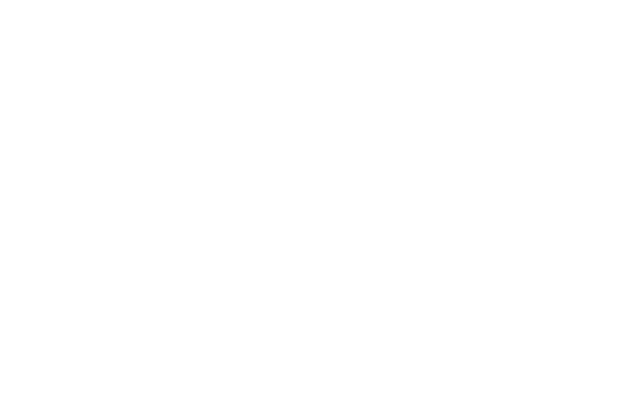
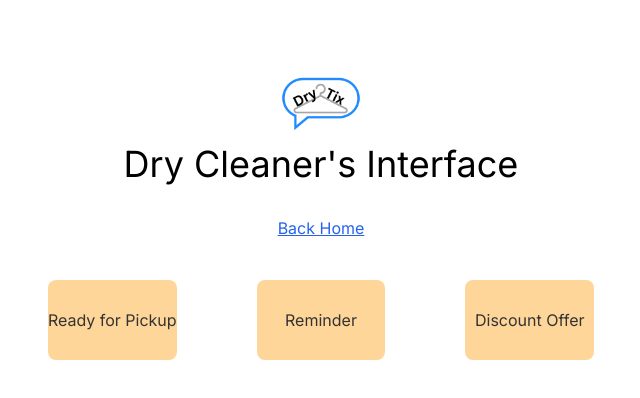
Before and after one commit to maxwellpothier/drytix, a Next.js app: page /demo in a window 1280 px wide. Shown: the top 398 px of the page, without its empty margins (319-959 px from the left). Built offline with nearby package versions, Linux system fonts and the light colour scheme.

Commit message:
not working at all

```diff
--- /dev/null
+++ b/app/demo/api/sendSMS.ts
@@ -0,0 +1,29 @@
+import { NextApiRequest, NextApiResponse } from 'next';
+import twilio from 'twilio';
+
+export default function sendMessage(req: NextApiRequest, res: NextApiResponse) {
+  const accountSid = <string>process.env.TWILIO_ACCOUNT_SID;
+  const token = <string>process.env.TWILIO_AUTH_TOKEN;
+  const client = twilio(accountSid, token);
+  const { phone, message } = req.body;
+
+  console.log(phone, message);
+
+  client.messages
+    .create({
+      body: message,
+      from: <string>process.env.TWILIO_PHONE_NUMBER,
+      to: phone,
+    })
+    .then((message) =>
+      res.json({
+        success: true,
+      })
+    )
+    .catch((error) => {
+      console.log(error);
+      res.json({
+        success: false,
+      });
+    });
+}
--- a/app/demo/page.tsx
+++ b/app/demo/page.tsx
@@ -1,9 +1,98 @@
+"use client";
 import Image from "next/image";
 import logo from "../../public/img/Dry.png";
+import Head from 'next/head';
+import { BaseSyntheticEvent, useEffect, useState } from 'react';
 
 const DemoPage = () => {
+    const [phone, setPhone] = useState("+13855289781");
+    const [loading, setLoading] = useState(false);
+    const [success, setSuccess] = useState(false);
+    const [error, setError] = useState(false);
+
+    const sendMessage = async (messageType: string) => {
+      setLoading(true);
+      setError(false);
+      setSuccess(false);
+
+      let predefinedMessage = "";
+
+      // Set predefined messages based on button clicked
+      switch (messageType) {
+        case "ReadyForPickup":
+          predefinedMessage = "Your clothes are ready for pickup!";
+          break;
+        case "Reminder":
+          predefinedMessage = "Friendly reminder about your dry cleaning ready for pickup.";
+          break;
+        case "DiscountOffer":
+          predefinedMessage = "Special discount offer just for you! 10% off for your next visit.";
+          break;
+        default:
+          break;
+      }
+
+      const res = await fetch('/api/sendSMS', {
+        method: 'POST',
+        headers: {
+          'Content-Type': 'application/json',
+        },
+        body: JSON.stringify({ phone: phone, message: predefinedMessage }),
+      });
+    const apiResponse = await res.json();
+
+    console.log(phone, predefinedMessage);
+
+    if (apiResponse.success) {
+      setSuccess(true);
+    } else {
+      setError(true);
+    }
+    setLoading(false);
+  };
+
   return (
-    <div></div>
+    <div className="w-full flex justify-center">
+      <div className="flex flex-col items-center mt-16 w-10/12 max-w-3xl">
+      <Image className="w-20 h-20 z-20" src={logo} alt="" />
+        <h1 className="text-4xl mb-8">Dry Cleaner's Interface</h1>
+        <a className="mb-10 text-blue-600 underline" href="/">
+          Back Home
+        </a>
+        <div className="grid grid-cols-3 gap-20 ml-0">
+        <button className="button" disabled={loading} onClick={() => sendMessage("ReadyForPickup")}>
+            Ready for Pickup
+          </button>
+          <button className="button" disabled={loading} onClick={() => sendMessage("Reminder")}>
+            Reminder
+          </button>
+          <button className="button" disabled={loading} onClick={() => sendMessage("DiscountOffer")}>
+            Discount Offer
+          </button>
+          {success && (
+            <p>Message sent successfully.</p>
+          )}
+          {error && (
+            <p>Something went wrong.</p>
+          )}
+        </div>
+      </div>
+      <style jsx>{`
+        .button {
+          display: flex;
+          flex-direction: column;
+          align-items: center;
+          justify-content: center;
+          width: 100%;
+          height: 80px; /* Adjust the height as needed */
+          background-color: #FFD699; /* Light orange color */
+          color: #333; /* Text color */
+          border: none;
+          border-radius: 8px;
+          cursor: pointer;
+        }
+      `}</style>
+    </div>
   );
 };
 
```
Also changed, not shown: twilio.ts (deleted).
